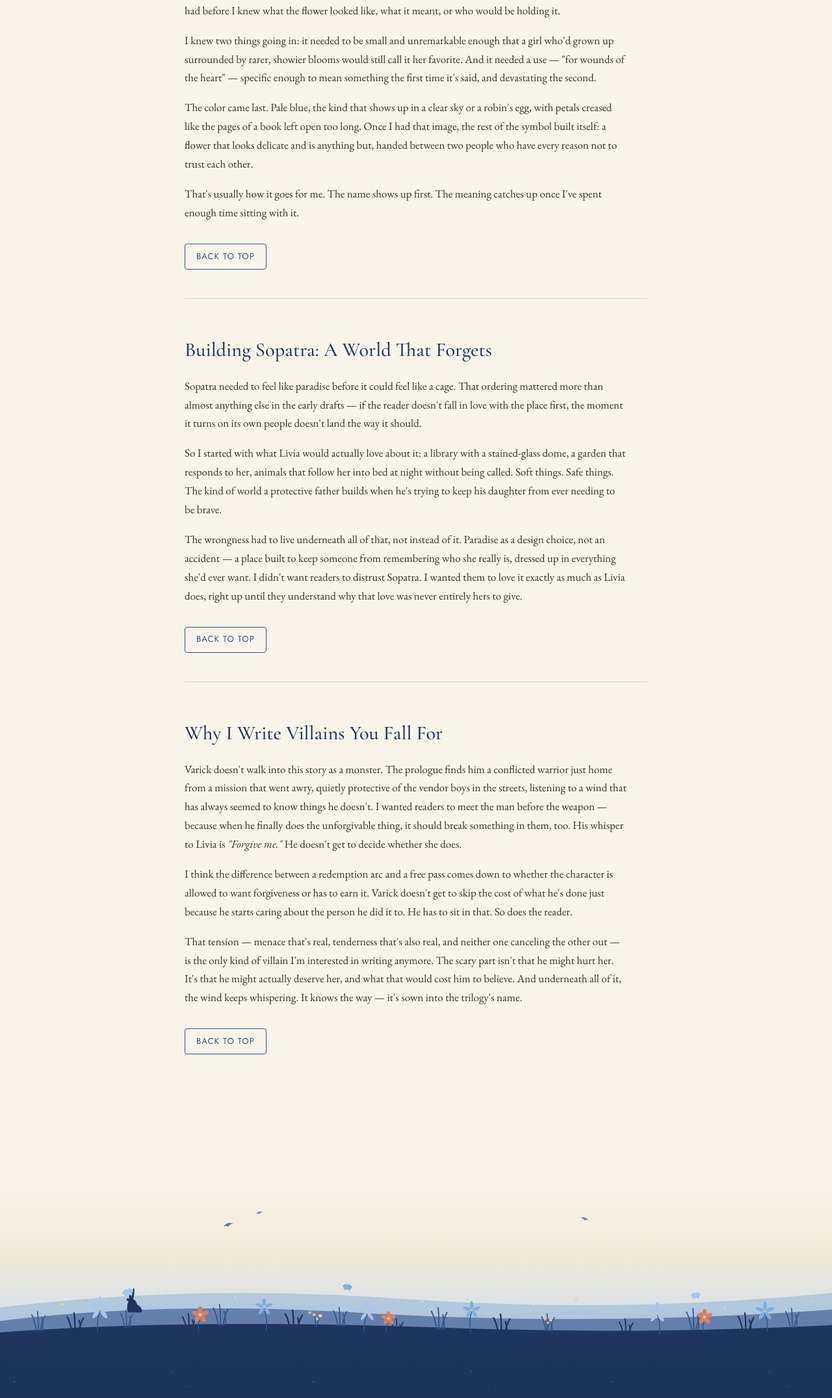
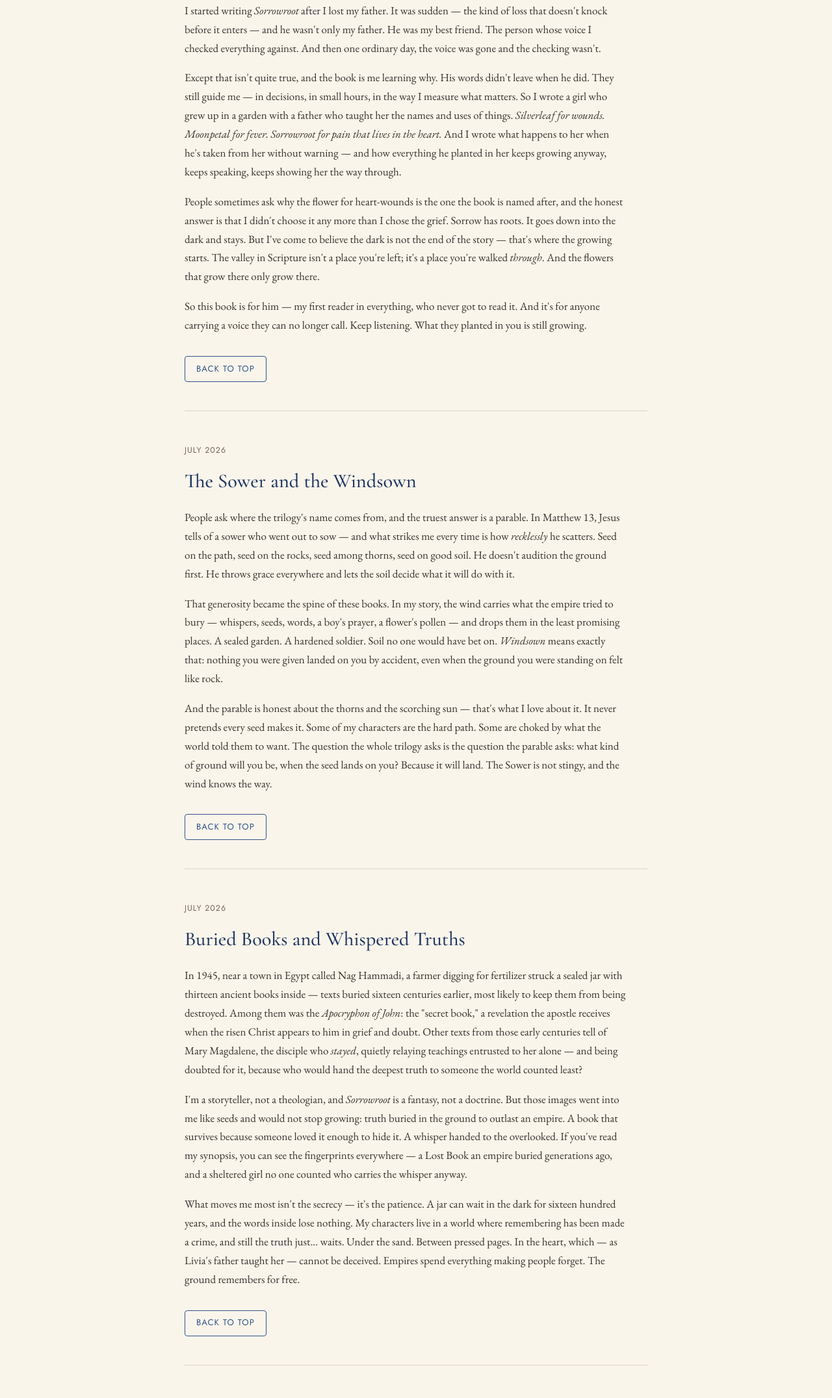
Before and after one commit to lesleyhanson/lesleyhanson.com, a plain HTML site: page blog.html in a window 1280 px wide. Shown: the part 648-2800 px from the top of the page at 65% size. Drawn offline with nearby package versions, Linux system fonts and the light colour scheme.

Commit message:
Blog: three new posts — the Sower, buried Gnostic texts, and why I wrote this book
Co-Authored-By: Claude Fable 5 <noreply@anthropic.com>

```diff
--- a/blog.html
+++ b/blog.html
@@ -51,6 +51,40 @@
 
   <section class="section--tight">
     <div class="container" style="max-width: 760px;">
+
+      <article class="post-card reveal" id="for-wounds-of-the-heart">
+        <span class="post-date">July 2026</span>
+        <h2>For Wounds of the Heart: Why I Wrote This Book</h2>
+        <div class="post-body">
+          <p>I started writing <em>Sorrowroot</em> after I lost my father. It was sudden &mdash; the kind of loss that doesn't knock before it enters &mdash; and he wasn't only my father. He was my best friend. The person whose voice I checked everything against. And then one ordinary day, the voice was gone and the checking wasn't.</p>
+          <p>Except that isn't quite true, and the book is me learning why. His words didn't leave when he did. They still guide me &mdash; in decisions, in small hours, in the way I measure what matters. So I wrote a girl who grew up in a garden with a father who taught her the names and uses of things. <em>Silverleaf for wounds. Moonpetal for fever. Sorrowroot for pain that lives in the heart.</em> And I wrote what happens to her when he's taken from her without warning &mdash; and how everything he planted in her keeps growing anyway, keeps speaking, keeps showing her the way through.</p>
+          <p>People sometimes ask why the flower for heart-wounds is the one the book is named after, and the honest answer is that I didn't choose it any more than I chose the grief. Sorrow has roots. It goes down into the dark and stays. But I've come to believe the dark is not the end of the story &mdash; that's where the growing starts. The valley in Scripture isn't a place you're left; it's a place you're walked <em>through</em>. And the flowers that grow there only grow there.</p>
+          <p>So this book is for him &mdash; my first reader in everything, who never got to read it. And it's for anyone carrying a voice they can no longer call. Keep listening. What they planted in you is still growing.</p>
+        </div>
+        <a href="#top" class="btn btn-outline" style="margin-top: 1rem; padding: 0.6em 1.3em;">Back to Top</a>
+      </article>
+
+      <article class="post-card reveal" id="the-sower">
+        <span class="post-date">July 2026</span>
+        <h2>The Sower and the Windsown</h2>
+        <div class="post-body">
+          <p>People ask where the trilogy's name comes from, and the truest answer is a parable. In Matthew 13, Jesus tells of a sower who went out to sow &mdash; and what strikes me every time is how <em>recklessly</em> he scatters. Seed on the path, seed on the rocks, seed among thorns, seed on good soil. He doesn't audition the ground first. He throws grace everywhere and lets the soil decide what it will do with it.</p>
+          <p>That generosity became the spine of these books. In my story, the wind carries what the empire tried to bury &mdash; whispers, seeds, words, a boy's prayer, a flower's pollen &mdash; and drops them in the least promising places. A sealed garden. A hardened soldier. Soil no one would have bet on. <em>Windsown</em> means exactly that: nothing you were given landed on you by accident, even when the ground you were standing on felt like rock.</p>
+          <p>And the parable is honest about the thorns and the scorching sun &mdash; that's what I love about it. It never pretends every seed makes it. Some of my characters are the hard path. Some are choked by what the world told them to want. The question the whole trilogy asks is the question the parable asks: what kind of ground will you be, when the seed lands on you? Because it will land. The Sower is not stingy, and the wind knows the way.</p>
+        </div>
+        <a href="#top" class="btn btn-outline" style="margin-top: 1rem; padding: 0.6em 1.3em;">Back to Top</a>
+      </article>
+
+      <article class="post-card reveal" id="buried-books">
+        <span class="post-date">July 2026</span>
+        <h2>Buried Books and Whispered Truths</h2>
+        <div class="post-body">
+          <p>In 1945, near a town in Egypt called Nag Hammadi, a farmer digging for fertilizer struck a sealed jar with thirteen ancient books inside &mdash; texts buried sixteen centuries earlier, most likely to keep them from being destroyed. Among them was the <em>Apocryphon of John</em>: the "secret book," a revelation the apostle receives when the risen Christ appears to him in grief and doubt. Other texts from those early centuries tell of Mary Magdalene, the disciple who <em>stayed</em>, quietly relaying teachings entrusted to her alone &mdash; and being doubted for it, because who would hand the deepest truth to someone the world counted least?</p>
+          <p>I'm a storyteller, not a theologian, and <em>Sorrowroot</em> is a fantasy, not a doctrine. But those images went into me like seeds and would not stop growing: truth buried in the ground to outlast an empire. A book that survives because someone loved it enough to hide it. A whisper handed to the overlooked. If you've read my synopsis, you can see the fingerprints everywhere &mdash; a Lost Book an empire buried generations ago, and a sheltered girl no one counted who carries the whisper anyway.</p>
+          <p>What moves me most isn't the secrecy &mdash; it's the patience. A jar can wait in the dark for sixteen hundred years, and the words inside lose nothing. My characters live in a world where remembering has been made a crime, and still the truth just... waits. Under the sand. Between pressed pages. In the heart, which &mdash; as Livia's father taught her &mdash; cannot be deceived. Empires spend everything making people forget. The ground remembers for free.</p>
+        </div>
+        <a href="#top" class="btn btn-outline" style="margin-top: 1rem; padding: 0.6em 1.3em;">Back to Top</a>
+      </article>
 
       <article class="post-card reveal" id="naming-the-flower">
         <h2>On Naming a Flower That Doesn't Exist (Yet)</h2>
```
Also changed, not shown: index.html (+9 -9 lines).
